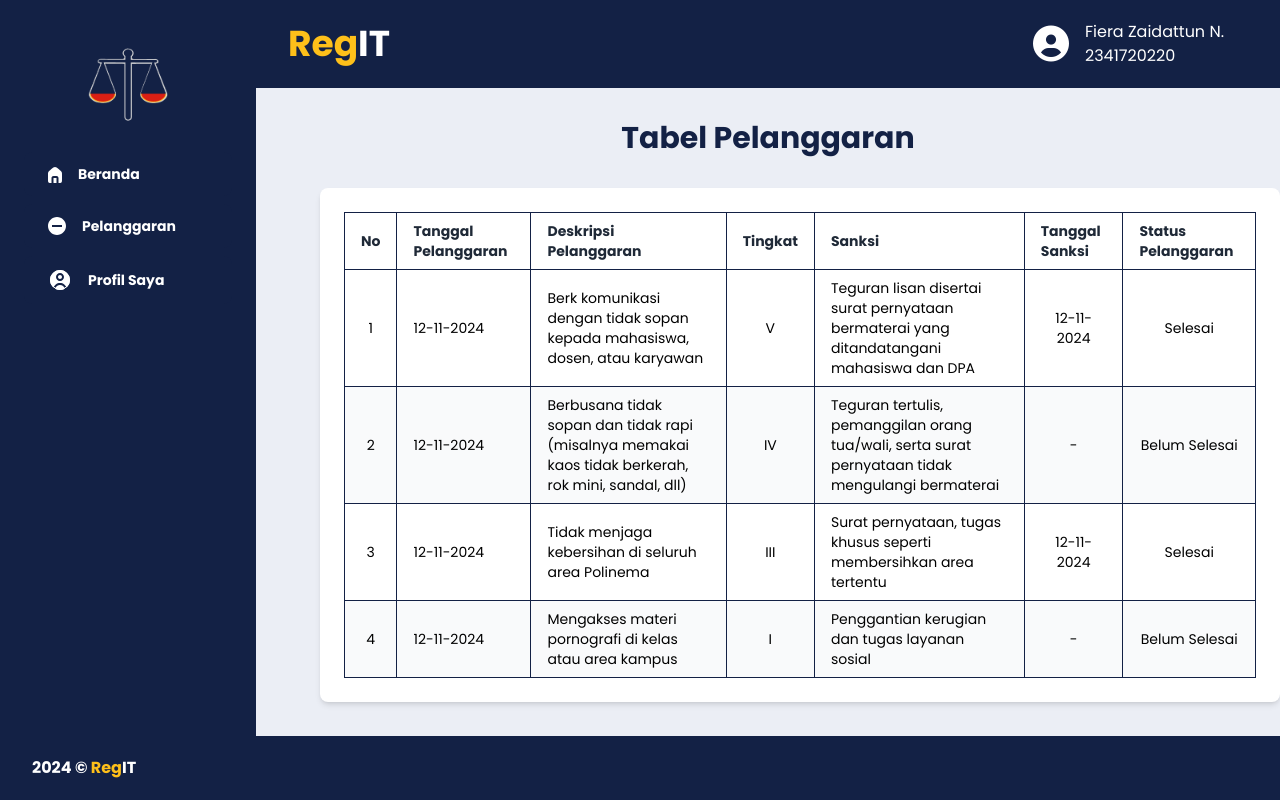
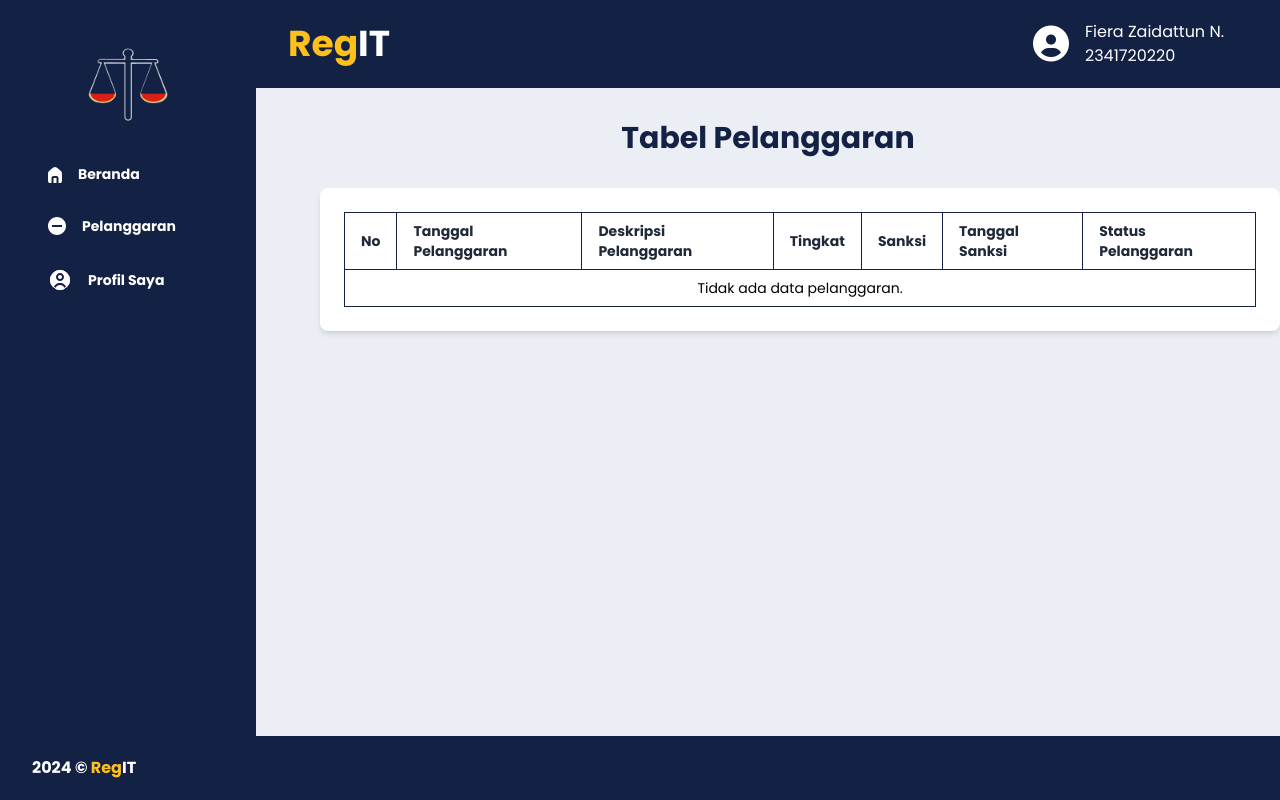
Before and after one commit to AlexanderDev2004/RegIT, a PHP site: page /RegIT/app/views/mahasiswa/Pelanggaran.php in a window 1280 px wide. Run offline with PHP 8.4, Linux system fonts and the light colour scheme; some libraries are stand-ins or nearby versions.

Commit message:
fix_feat : memperbaiki controller,model and views di mahasiswa terutama pelanggaran dan profil mahasiwa dan menambahkan Router di index.php untuk pelanggaran mahasiswa dan profil mahasiswa

```diff
--- a/app/views/mahasiswa/Pelanggaran.php
+++ b/app/views/mahasiswa/Pelanggaran.php
@@ -9,7 +9,7 @@
 
     <link rel="preconnect" href="https://fonts.googleapis.com">
     <link rel="preconnect" href="https://fonts.gstatic.com" crossorigin>
-    <link href="https://fonts.googleapis.com/css2?family=Poppins:ital,wght@0,100;0,200;0,300;0,400;0,500;0,600;0,700;0,800;0,900;1,100;1,200;1,300;1,400;1,500;1,600;1,700;1,800;1,900&display=swap" rel="stylesheet">
+    <link href="https://fonts.googleapis.com/css2?family=Poppins:ital,wght@0,100;0,200;0,300;0,400;0,500;0,600;0,700;0,800;0,900&display=swap" rel="stylesheet">
 
     <script>
     tailwind.config = {
@@ -28,15 +28,15 @@
 </head>
 <body class="bg-[#EBEEF5] scale font-poppins">
     <!-- Header -->
-    <?php include "components/Header.php"?>
+    <?php include "components/Header.php" ?>
     <!-- Header End -->
 
     <!-- SideBar -->
-    <?php include "components/Sidebar.php"?>
+    <?php include "components/Sidebar.php" ?>
     <!-- Sidebar End -->
 
     <!-- Content -->
-    <div id="Pelanggaran" class=" flex justify-center pt-8 ">
+    <div id="Pelanggaran" class="flex justify-center pt-8">
         <p class="font-bold text-3xl flex text-center items-center text-[#132145] py-auto pl-64 mb-8 flex flex-col justify-center">Tabel Pelanggaran</p>
     </div>
     <!-- Content End -->
@@ -57,42 +57,23 @@
                     </tr>
                 </thead>
                 <tbody>
-                    <tr class="bg-white">
-                        <td class="border border-[#132145] px-4 py-2 text-center">1</td>
-                        <td class="border border-[#132145] px-4 py-2">12-11-2024</td>
-                        <td class="border border-[#132145] px-4 py-2">Berk komunikasi dengan tidak sopan kepada mahasiswa, dosen, atau karyawan</td>
-                        <td class="border border-[#132145] px-4 py-2 text-center">V</td>
-                        <td class="border border-[#132145] px-4 py-2">Teguran lisan disertai surat pernyataan bermaterai yang ditandatangani mahasiswa dan DPA</td>
-                        <td class="border border-[#132145] px-4 py-2 text-center">12-11-2024</td>
-                        <td class="border border-[#132145] px-4 py-2 text-center">Selesai</td>
-                    </tr>
-                    <tr class="bg-[#F9FAFB]">
-                        <td class="border border-[#132145] px-4 py-2 text-center">2</td>
-                        <td class="border border-[#132145] px-4 py-2">12-11-2024</td>
-                        <td class="border border-[#132145] px-4 py-2">Berbusana tidak sopan dan tidak rapi (misalnya memakai kaos tidak berkerah, rok mini, sandal, dll)</td>
-                        <td class="border border-[#132145] px-4 py-2 text-center">IV</td>
-                        <td class="border border-[#132145] px-4 py-2">Teguran tertulis, pemanggilan orang tua/wali, serta surat pernyataan tidak mengulangi bermaterai</td>
-                        <td class="border border-[#132145] px-4 py-2 text-center">-</td>
-                        <td class="border border-[#132145] px-4 py-2 text-center">Belum Selesai</td>
-                    </tr>
-                    <tr class="bg-white">
-                        <td class="border border-[#132145] px-4 py-2 text-center">3</td>
-                        <td class="border border-[#132145] px-4 py-2">12-11-2024</td>
-                        <td class="border border-[#132145] px-4 py-2">Tidak menjaga kebersihan di seluruh area Polinema</td>
-                        <td class="border border-[#132145] px-4 py-2 text-center">III</td>
-                        <td class="border border-[#132145] px-4 py-2">Surat pernyataan, tugas khusus seperti membersihkan area tertentu</td>
-                        <td class="border border-[#132145] px-4 py-2 text-center">12-11-2024</td>
-                        <td class="border border-[#132145] px-4 py-2 text-center">Selesai</td>
-                    </tr>
-                    <tr class="bg-[#F9FAFB]">
-                        <td class="border border-[#132145] px-4 py-2 text-center">4</td>
-                        <td class="border border-[#132145] px-4 py-2">12-11-2024</td>
-                        <td class="border border-[#132145] px-4 py-2">Mengakses materi pornografi di kelas atau area kampus</td>
-                        <td class="border border-[#132145] px-4 py-2 text-center">I</td>
-                        <td class="border border-[#132145] px-4 py-2">Penggantian kerugian dan tugas layanan sosial</td>
-                        <td class="border border-[#132145] px-4 py-2 text-center">-</td>
-                        <td class="border border-[#132145] px-4 py-2 text-center">Belum Selesai</td>
-                    </tr>
+                    <?php if (!empty($data['pelanggaran'])): ?>
+                        <?php $no = 1; foreach ($data['pelanggaran'] as $bulan => $jumlah): ?>
+                            <tr class="bg-white">
+                                <td class="border border-[#132145] px-4 py-2 text-center"><?= $no++; ?></td>
+                                <td class="border border-[#132145] px-4 py-2"><?= $bulan; ?></td>
+                                <td class="border border-[#132145] px-4 py-2"><?= $jumlah; ?></td>
+                                <td class="border border-[#132145] px-4 py-2 text-center">-</td>
+                                <td class="border border-[#132145] px-4 py-2">-</td>
+                                <td class="border border-[#132145] px-4 py-2 text-center">-</td>
+                                <td class="border border-[#132145] px-4 py-2 text-center">-</td>
+                            </tr>
+                        <?php endforeach; ?>
+                    <?php else: ?>
+                        <tr>
+                            <td colspan="7" class="border border-[#132145] px-4 py-2 text-center">Tidak ada data pelanggaran.</td>
+                        </tr>
+                    <?php endif; ?>
                 </tbody>
             </table>
         </div>
@@ -100,7 +81,7 @@
     <!-- Table End -->
 
     <!-- Footer -->
-     <?php include "../components/Footer.php"?>
+    <?php include "../components/Footer.php" ?>
     <!-- Footer End -->
 </body>
 </html>
```
Also changed, not shown: app/controllers/mahasiswa/PelanggaranController.php (+11 -3 lines), app/controllers/mahasiswa/ProfilMahasiswaController.php (+7 -8 lines), app/models/mahasiswa/ProfilMahasiswaModel.php (+17 -2 lines), app/views/mahasiswa/Profile.php (+11 -10 lines), index.php (+65 -0 lines).
